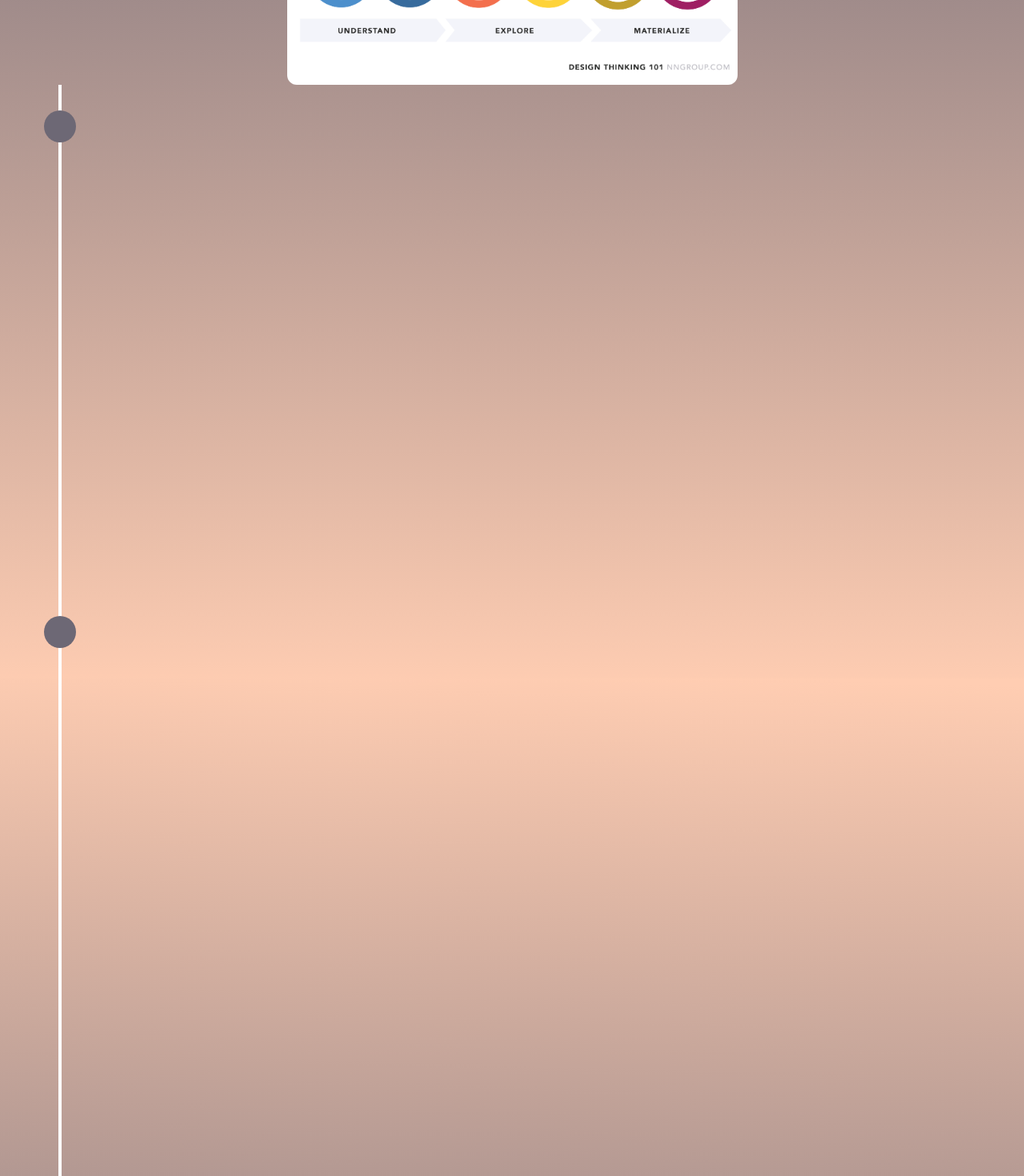
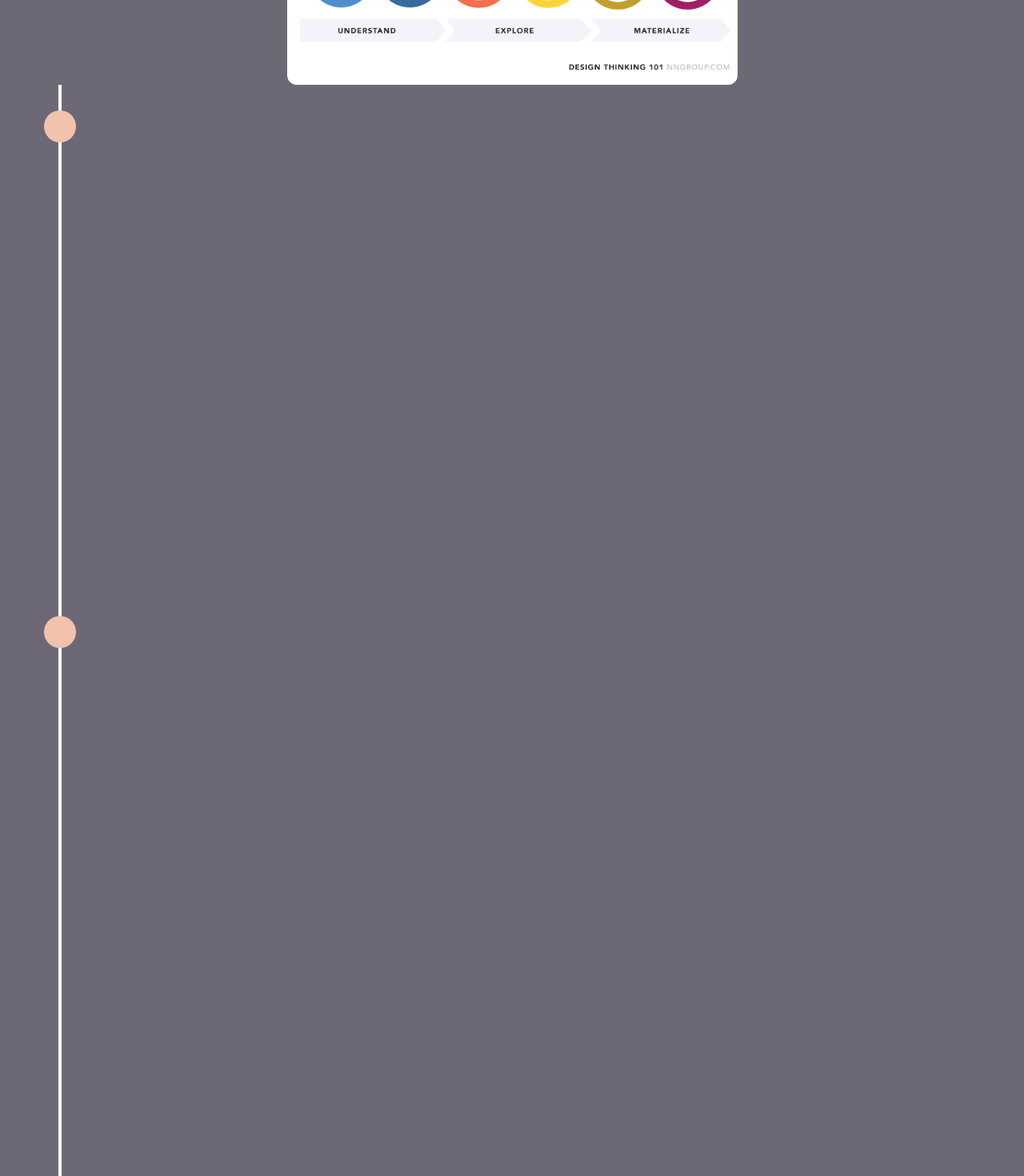
Before and after one commit to Yoana01/Graduation, a React (Create React App) app: page /caseStudyPortfolio in a window 1280 px wide. Shown: the part 1260-2730 px from the top of the page at 80% size. Built offline with nearby package versions, Linux system fonts and the light colour scheme.

Commit message:
fix the typeface in the app

```diff
--- a/src/components/Home.jsx
+++ b/src/components/Home.jsx
@@ -3,7 +3,7 @@ import { Link } from "react-router-dom";
 import {Column, Row, QuoteBox, CardBox } from "./styleComponents/container.Style"
 import BigPic from "./Image5.svg"
 import Pic from "./Image6.png"
-import { Title} from "./styleComponents/text.Style"
+import { Title, SubTitle, SmallInfo} from "./styleComponents/text.Style"
 import { Button} from "./styleComponents/button.Style"
 import Fade from 'react-reveal/Fade';
 import Zoom from 'react-reveal/Zoom';
@@ -22,38 +22,44 @@ function Home() {
        </Slide>
        </Fade>
     </Row>
-
-    {/* <Title>About Me</Title> */}
-
     <Column home>
+      <br />
     <Title>Projects</Title>
     <Zoom cascade>
     <Column>
     <Row small>
     <CardBox small>
     <img src={Pic} alt="" style={{'width': '400px', 'height': '250px', "borderRadius": "16px"}}/>
-    <Title>Portfolio</Title>
+    <SubTitle>Portfolio</SubTitle>
+   <SmallInfo CardText>
    If you want to understand more about how I have created this portfolio, you can click the button.
+   </SmallInfo>
    <Link to={'/caseStudyPortfolio'}> <Button>Read More</Button></Link>
     </CardBox>
     <CardBox small>
     <img src={Project02} alt="" style={{'width': '400px', 'height': '250px', "borderRadius": "16px"}}/>
-    <Title>Onboarding Simac</Title>
+    <SubTitle>Onboarding Simac</SubTitle>
+    <SmallInfo CardText>
     If you want to understand more about what is the solution for the onboarding process at Simac, you can click the button.
+    </SmallInfo>
     <Button>Read More</Button>
     </CardBox>
     </Row>
     <Row small>
      <CardBox small>
     <img src={Pic} alt="" style={{'width': '400px', 'height': '250px', "borderRadius": "16px"}}/>
-    <Title>Portfolio</Title>
+    <SubTitle>Portfolio</SubTitle>
+    <SmallInfo CardText>
     If you want to understand more about how I have created this portfolio, you can click the button.
+    </SmallInfo>
     <Button>Read More</Button>
     </CardBox>
     <CardBox small>
     <img src={Pic} alt="" style={{'width': '400px', 'height': '250px', "borderRadius": "16px"}}/>
-    <Title>Portfolio</Title>
-    If you want to understand more about how I have created this portfolio, you can click the button.
+    <SubTitle>Portfolio</SubTitle>
+    <SmallInfo CardText>
+       If you want to understand more about how I have created this portfolio, you can click the button.
+    </SmallInfo>
     <Button>Read More</Button>
     </CardBox>
     </Row>
--- a/src/components/Numeration_CaseStudy.jsx
+++ b/src/components/Numeration_CaseStudy.jsx
@@ -24,7 +24,7 @@ function Numeration_CaseStudy() {
         className="vertical-timeline-element--work"
         contentStyle={{ background: 'none', color: '#fff', border:'none', WebkitBoxShadow: "none" }}
         position={ 'right' }
-        iconStyle={{ background: '#6D6875', color: '#fff', WebkitBoxShadow: "none" }}
+        iconStyle={{ background: '#F1C3AC', color: '#fff', WebkitBoxShadow: "none" }}
         textClassName = {'1'}
         contentArrowStyle={ {border: "none" }}
         >
@@ -33,13 +33,13 @@ function Numeration_CaseStudy() {
     <InfoBox>
           <Title>Understanding</Title>
           <SmallInfo> I inspired myself by the design of other UX/UI designers as looking at their portfolios, I made
-            <span style={{color:"#6D6875"}}> trend analysis </span>for 2023. I did this because I wanted to make sure that my design
+            <span style={{color:"#F1C3AC"}}> trend analysis </span>for 2023. I did this because I wanted to make sure that my design
             would not look old-fashion. Also, one designer needs to
             know what are the trends right now, but also not put all of them if they are not relevant to the case that he is doing.
             Something that at the moment is trendy is the 3-D icons, however, I, personally, do not like them, so I did not include
             them in my design. Nevertheless, I like to have some gradients in the design, that's why I chose to use it.
             They are different opinions about them, but they are still being used.</SmallInfo>
-          <SmallInfo>Another method that I used is a  <span style={{color:"#6D6875"}}>mood board</span> there I started brainstorming what colours and typefaces, I wanted to have
+          <SmallInfo>Another method that I used is a  <span style={{color:"#F1C3AC"}}>mood board</span> there I started brainstorming what colours and typefaces, I wanted to have
              in my design. I was having different versions of what I wanted to look at the end, but at the end I decided to be more
               playful and represent my creativity and myself. That's why I got to the idea that I want to have some sunset colours.
               Also, something that I wanted to have in my design is to have lines in my design. </SmallInfo>
@@ -57,7 +57,7 @@ function Numeration_CaseStudy() {
     className="vertical-timeline-element--work"
     contentStyle={{ background: 'none', color: '#fff', border:'none', WebkitBoxShadow: "none" }}
     position={ 'right' }
-    iconStyle={{ background: '#6D6875', color: '#fff', WebkitBoxShadow: "none" }}
+    iconStyle={{ background: '#F1C3AC', color: '#fff', WebkitBoxShadow: "none" }}
     textClassName = {'1'}
     contentArrowStyle={ {border: "none" }} >
   {/* <Slide right cascade> */}
@@ -65,9 +65,9 @@ function Numeration_CaseStudy() {
     <InfoBox>
           <Title>Exploring</Title>
           <SmallInfo>Since I was not sure how exactly my will look my design as well as the limited time of the project,
-            I started directly to <span style={{color:"#6D6875"}}>prototyping</span> digital versions of the design. I got through some until I got to the point
+            I started directly to <span style={{color:"#F1C3AC"}}>prototyping</span> digital versions of the design. I got through some until I got to the point
             where I believe it is closest to what I wanted to have. You can download to see the final version.</SmallInfo>
-            <SmallInfo> Another method that I used is the <span style={{color:"#6D6875"}}>UI Architecture</span> as again and
+            <SmallInfo> Another method that I used is the <span style={{color:"#F1C3AC"}}>UI Architecture</span> as again and
             here I went through different iterations before going to the final version of my structure for the design.
             I did and small brand style guide which to help with the components of my design.</SmallInfo>
             <a href="https://stichtingfontys-my.sharepoint.com/:u:/r/personal/455146_student_fontys_nl/Documents/Portfolio%20Semester%206/Portfolio/Portfolio.xd?csf=1&web=1&e=fqYXFq" target="_blank"> <Button> See more</Button> </a>
@@ -86,7 +86,7 @@ function Numeration_CaseStudy() {
     className="vertical-timeline-element--work"
     contentStyle={{ background: 'none', color: '#fff', border:'none', WebkitBoxShadow: "none" }}
     position={ 'right' }
-    iconStyle={{ background: '#6D6875', color: '#fff', WebkitBoxShadow: "none" }}
+    iconStyle={{ background: '#F1C3AC', color: '#fff', WebkitBoxShadow: "none" }}
     textClassName = {'1'}
     contentArrowStyle={ {border: "none" }} >
   {/* <Slide right cascade> */}
--- a/src/components/Numeration_Experiences.jsx
+++ b/src/components/Numeration_Experiences.jsx
@@ -25,7 +25,7 @@ function Numeration_Experiences() {
           className="vertical-timeline-element--work"
           contentStyle={{ background: 'none', color: '#fff', border:'none', WebkitBoxShadow: "none" }}
           position={ 'right' }
-          iconStyle={{ background: '#6D6875', color: '#fff', WebkitBoxShadow: "none" }}
+          iconStyle={{ background: '#F1C3AC', color: '#fff', WebkitBoxShadow: "none" }}
           textClassName = {'1'}
           contentArrowStyle={ {border: "none" }} >
           <Row small>
@@ -43,7 +43,7 @@ function Numeration_Experiences() {
         className="vertical-timeline-element--work"
         contentStyle={{ background: 'none', color: '#fff', border:'none', WebkitBoxShadow: "none" }}
         position={ 'right' }
-        iconStyle={{ background: '#6D6875', color: '#fff', WebkitBoxShadow: "none" }}
+        iconStyle={{ background: '#F1C3AC', color: '#fff', WebkitBoxShadow: "none" }}
         textClassName = {'1'}
         contentArrowStyle={ {border: "none" }}>
     <Row small id="understanding">
@@ -60,7 +60,7 @@ function Numeration_Experiences() {
     className="vertical-timeline-element--work"
     contentStyle={{ background: 'none', color: '#fff', border:'none', WebkitBoxShadow: "none" }}
     position={ 'right' }
-    iconStyle={{ background: '#6D6875', color: '#fff', WebkitBoxShadow: "none" }}
+    iconStyle={{ background: '#F1C3AC', color: '#fff', WebkitBoxShadow: "none" }}
     textClassName = {'1'}
     contentArrowStyle={ {border: "none" }} >
     <Row small>
--- a/src/components/styleComponents/button.Style.js
+++ b/src/components/styleComponents/button.Style.js
@@ -1,15 +1,22 @@
 import styled from 'styled-components'
 
 export const  Button = styled.button`
-   background: #E5989B;
+   /* background: #E5989B;
    border: 1px solid #707070;
    border-radius: 8px;
    padding : 12px;
    font-size: 16px;
    width:150px;
-   margin-top: 20px;
+   margin-top: 20px; */
+   background: transparent;
+    border: none;
+    text-decoration: underline;
+    color: #E5989B;
+    font-size: 20px;
+    font-family: Lato Regular;
    &:hover {
-      background-color: transparent;
-      border: 2px solid #E5989B;
+      /* background-color: transparent;
+      border: 2px solid #E5989B; */
+      color:#FFCDB2;
     }
   `;
--- a/src/components/styleComponents/container.Style.js
+++ b/src/components/styleComponents/container.Style.js
@@ -80,18 +80,21 @@ export const Box = styled.div `
     /* margin:auto; */
 `
 export const FeedbackBox = styled.div `
-    background: rgb(181,131,141, 0.39);
+    /* background: rgb(181,131,141, 0.39);
     /* opacity: 0.39; */
-    box-shadow: 11px 5px 3px rgba(0, 0, 0, 0.160784);
-    background: #EDE9EF;
+    /* box-shadow: 11px 5px 3px rgba(0, 0, 0, 0.160784); */
+    background: rgb(245,245,245, 0.19);
+    box-shadow: 0 4px 8px 0 rgba(0, 0, 0, 0.2), 0 6px 20px 0 rgba(0, 0, 0, 0.19);
+    /* background: #EDE9EF; */
     border-radius: 32px;
+    color:#FFFFFF;
     width: 500px;
     height: 250px;
     align-items: center;
     display: flex;
     /* height: 100%; */
     padding:16px;
-    color: black;
+    /* color: black; */
     margin-bottom: 24px;
     /* margin:auto; */
 `
@@ -114,14 +117,14 @@ export const CircleBox = styled.div`
 `
 export const QuoteBox = styled.div`
     /* background: rgb(181,131,141, 0.39);
-    box-shadow: 0 4px 8px 0 rgba(0, 0, 0, 0.2), 0 6px 20px 0 rgba(0, 0, 0, 0.19); */
-    width: 450px;
+    box-shadow: 0 4px 8px 0 rgba(0, 0, 0, 0.2), 0 6px 20px 0 rgba(0, 0, 0, 0.19);
+     border-radius: 32px;  */
+    font-family: 'Lato Light';
+    width: 500px;
     height: 100%;
     padding: 16px;
-    border-radius: 32px;
-    font-size: 22px;
-    font-weight: 200;
-    text-decoration: italic;
+    font-size: 26px;
+    line-height: 46px;
     font-style: italic;
     transform: rotateY(34deg);
 
@@ -131,7 +134,7 @@ export const CardBox = styled.div`
     box-shadow: 0 4px 8px 0 rgba(0, 0, 0, 0.2), 0 6px 20px 0 rgba(0, 0, 0, 0.19);
     border-radius: 16px;
     width: 400px;
-    height: 470px;
+    height: 450px;
     display: flex;
     flex-direction: column;
     text-align: center;
--- a/src/components/styleComponents/global.Style.js
+++ b/src/components/styleComponents/global.Style.js
@@ -4,7 +4,8 @@ import Background from "../Background.svg"
 export const GlobalStyle = createGlobalStyle`
     body{
         /* background: linear-gradient(180deg, #6D6875 37.2%, #FFCDB2 85.3%); */
-        background-image: url(${Background});
+        /* background-image: url(${Background}); */
+        background-color: #6D6875;
         width: auto;
         /* height: 180vh; */
         margin: 0px;
--- a/src/components/styleComponents/text.Style.js
+++ b/src/components/styleComponents/text.Style.js
@@ -3,16 +3,19 @@ import styled, {
 }from 'styled-components'
 
 export const  Title = styled.div`
+  font-family: 'Lato Black';
    font-size: 32px;
-   font-weight: 600;
    padding-bottom: 32px;
   `;
 export const  SubTitle = styled.div`
+  font-family: 'Lato';
+  font-weight: 600;
   font-size: 20px;
   padding-top:16px;
   padding-bottom: 24px;
  `;
 export const SmallInfo = styled.div`
+    font-family: 'Lato Light';
     max-width: 550px;
     width: 450px;
     padding-bottom:${(props) => props.learning ? '0px' : '16px'};
@@ -22,11 +25,16 @@ export const SmallInfo = styled.div`
      width: auto;
      font-size: 18px;
   `}
+   ${props => props.CardText && css`
+     width: auto;
+     padding:16px;
+  `}
 `
 export const SpecialText = styled.div`
     font-size: 36px;
-    font-weight: 600;
+    font-family: 'Lato Black';
     margin-bottom: -137px;
+    line-height: 45px;
     margin-left: 18px;
     z-index: 5;
 `
```
